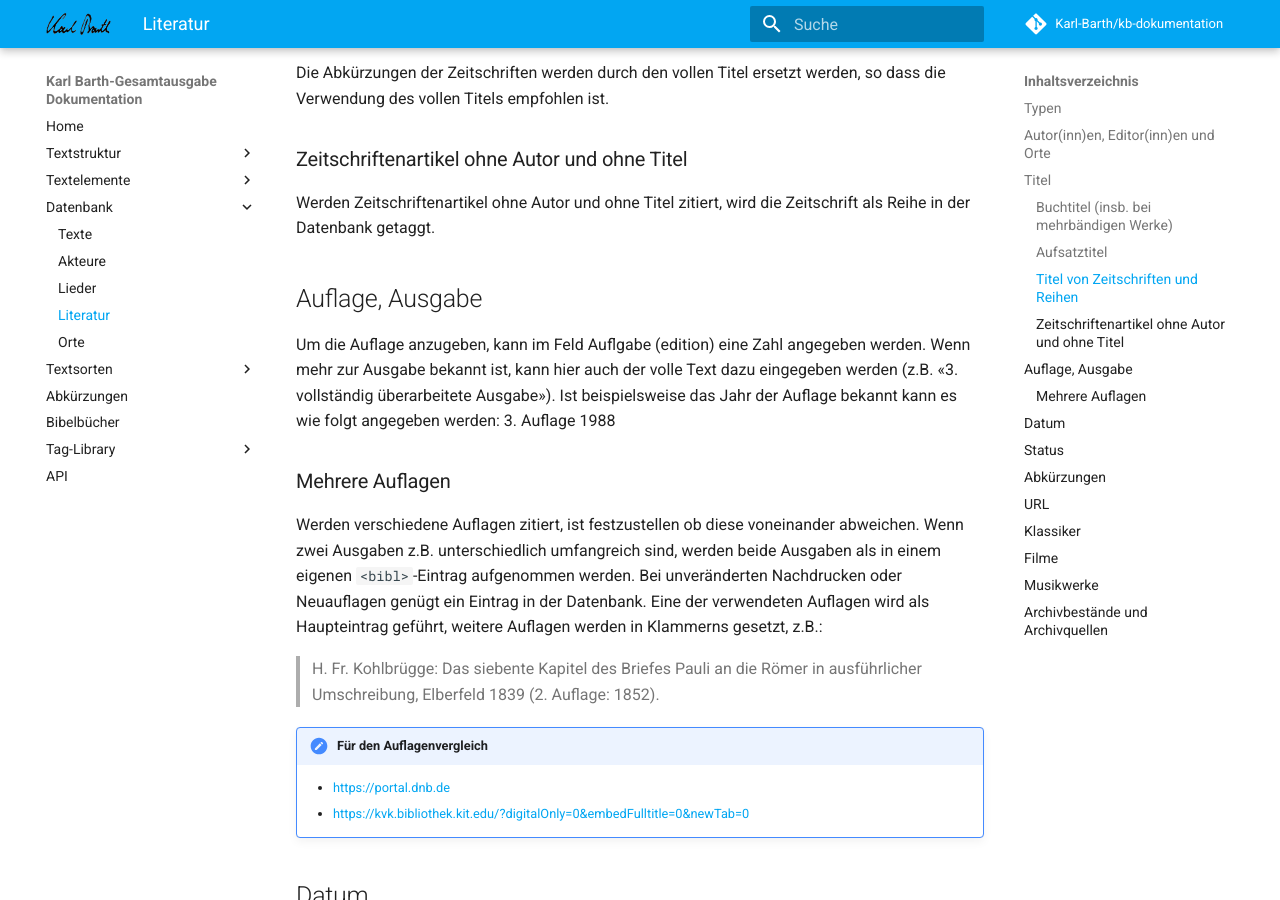
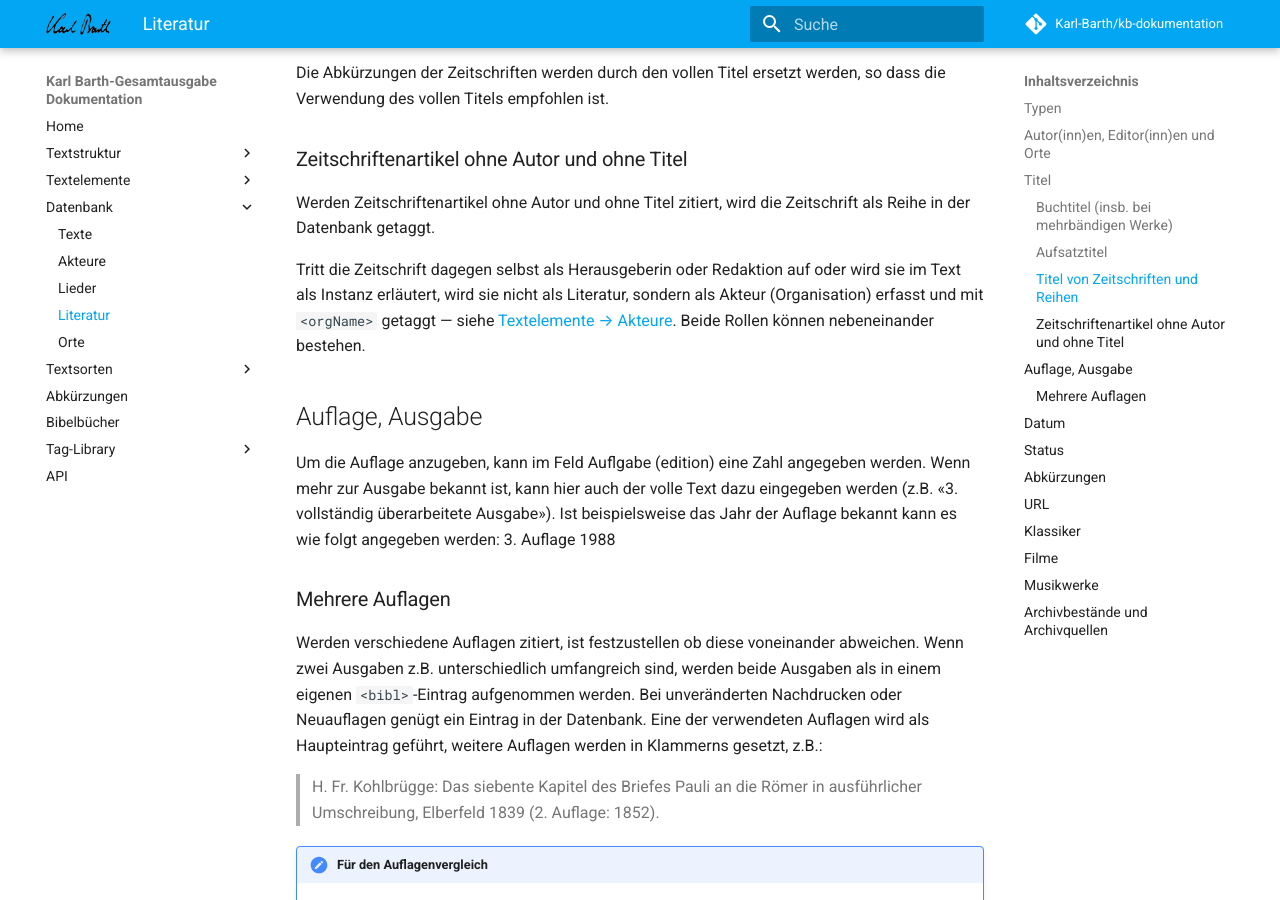
Before and after one commit to Karl-Barth/kb-dokumentation, an MkDocs documentation site: the page built from docs/datenbank/literatur.md, in a window 1280 px wide and 900 px high, scrolled down 2470 px. Built offline with MkDocs 1.6.1 and Material for MkDocs 9.7.7, drawn with Linux system fonts in a browser that asks for light colours; comment, search, counter and statistics services are not loaded.

Commit message:
Zeitschriften als Organisation: Regel bei den Akteuren ergaenzt (#946)
Die Liste «Als Organisation gilt z.B.» nannte Zeitschriften nicht, obwohl 129 Akteure den Subtyp «Zeitschrift» tragen und das Biogramm-Beispiel in textstruktur/anmerkungen.md selbst eine Zeitschrift ist. Dazu der Gegenverweis in datenbank/literatur.md: bibliographisch bleibt die Zeitschrift Literatur, als handelnde oder erlaeuterte Instanz wird sie Akteur.

```diff
--- a/docs/datenbank/literatur.md
+++ b/docs/datenbank/literatur.md
@@ -75,6 +75,8 @@ Die Abkürzungen der Zeitschriften werden durch den vollen Titel ersetzt werden,
 ### Zeitschriftenartikel ohne Autor und ohne Titel
 
 Werden Zeitschriftenartikel ohne Autor und ohne Titel zitiert, wird die Zeitschrift als Reihe in der Datenbank getaggt.
+
+Tritt die Zeitschrift dagegen selbst als Herausgeberin oder Redaktion auf oder wird sie im Text als Instanz erläutert, wird sie nicht als Literatur, sondern als Akteur (Organisation) erfasst und mit `<orgName>` getaggt — siehe [Textelemente → Akteure](../textelemente/akteure.md). Beide Rollen können nebeneinander bestehen.
 
 
 <!-- TEI title @level
```
Also changed, not shown: docs/textelemente/akteure.md (+1 -0 lines).
